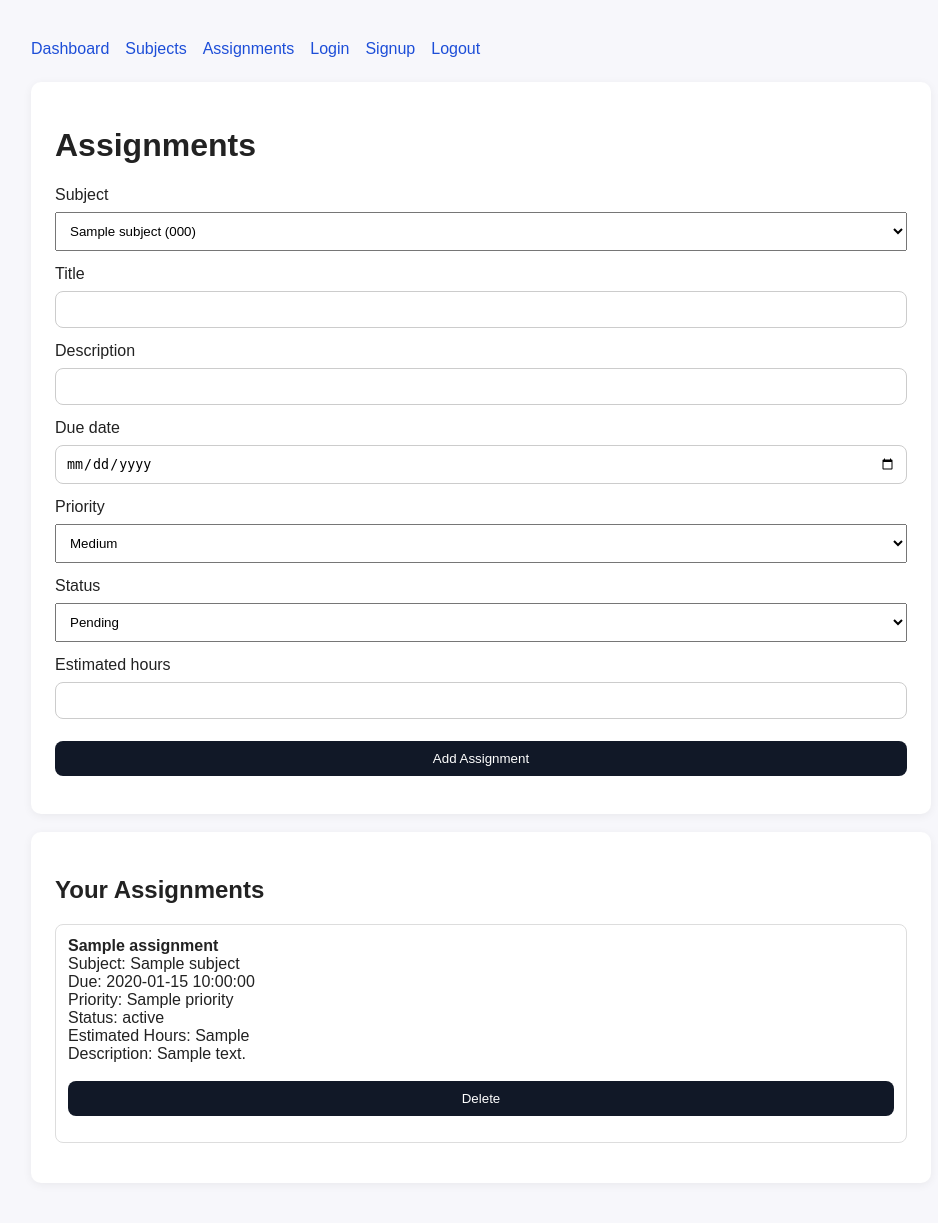
After one commit to mayankpathak-iu/software-engineering-project, a FastAPI app: template app/templates/assignments.html in a window 1280 px wide. The commit adds this page. Shown: the whole page, without its empty margins (159-1097 px from the left). Run offline with FastAPI, Linux system fonts and the light colour scheme; the template is opened without the code that fills it: most values are stand-ins (such as "Sample title", 1, 10 or a date in 2020).

Commit message:
Completed Assignment feature with testing

```diff
--- a/app/main.py
+++ b/app/main.py
@@ -4,7 +4,7 @@ from starlette.middleware.sessions import SessionMiddleware
 
 from app.db import Base, engine
 import app.models  # noqa: F401
-from app.routes import auth, dashboard, subjects
+from app.routes import auth, dashboard, subjects, assignments
 
 app = FastAPI(title="StudyFlow")
 
@@ -17,6 +17,7 @@ app.mount("/static", StaticFiles(directory="app/static"), name="static")
 app.include_router(auth.router)
 app.include_router(dashboard.router)
 app.include_router(subjects.router)
+app.include_router(assignments.router)
 
 @app.get("/")
 def root():
--- /dev/null
+++ b/app/templates/assignments.html
@@ -0,0 +1,79 @@
+{% extends "base.html" %}
+
+{% block content %}
+<div class="card">
+    <h1>Assignments</h1>
+
+    {% if subjects %}
+    <form method="post" action="/assignments">
+        <label>Subject</label>
+        <select name="subject_id" required style="width: 100%; padding: 10px; margin-top: 8px; margin-bottom: 14px;">
+            {% for subject in subjects %}
+                <option value="{{ subject.id }}">{{ subject.name }}{% if subject.code %} ({{ subject.code }}){% endif %}</option>
+            {% endfor %}
+        </select>
+
+        <label>Title</label>
+        <input type="text" name="title" required>
+
+        <label>Description</label>
+        <input type="text" name="description">
+
+        <label>Due date</label>
+        <input type="date" name="due_date" required>
+
+        <label>Priority</label>
+        <select name="priority" required style="width: 100%; padding: 10px; margin-top: 8px; margin-bottom: 14px;">
+            <option value="low">Low</option>
+            <option value="medium" selected>Medium</option>
+            <option value="high">High</option>
+        </select>
+
+        <label>Status</label>
+        <select name="status" required style="width: 100%; padding: 10px; margin-top: 8px; margin-bottom: 14px;">
+            <option value="pending" selected>Pending</option>
+            <option value="in_progress">In Progress</option>
+            <option value="completed">Completed</option>
+        </select>
+
+        <label>Estimated hours</label>
+        <input type="number" name="estimated_hours" min="1" required>
+
+        <button type="submit">Add Assignment</button>
+    </form>
+    {% else %}
+        <p>You need to create at least one subject before adding assignments.</p>
+        <p><a href="/subjects">Go to Subjects</a></p>
+    {% endif %}
+</div>
+
+<br>
+
+<div class="card">
+    <h2>Your Assignments</h2>
+
+    {% if assignments %}
+        <ul style="list-style: none; padding: 0;">
+            {% for assignment in assignments %}
+                <li style="margin-bottom: 14px; padding: 12px; border: 1px solid #ddd; border-radius: 8px;">
+                    <strong>{{ assignment.title }}</strong><br>
+                    Subject: {{ assignment.subject.name }}<br>
+                    Due: {{ assignment.due_date }}<br>
+                    Priority: {{ assignment.priority }}<br>
+                    Status: {{ assignment.status }}<br>
+                    Estimated Hours: {{ assignment.estimated_hours }}<br>
+                    {% if assignment.description %}
+                        Description: {{ assignment.description }}<br>
+                    {% endif %}
+
+                    <form method="post" action="/assignments/{{ assignment.id }}/delete" style="margin-top: 10px;">
+                        <button type="submit">Delete</button>
+                    </form>
+                </li>
+            {% endfor %}
+        </ul>
+    {% else %}
+        <p>No assignments added yet.</p>
+    {% endif %}
+</div>
+{% endblock %}
--- a/app/templates/base.html
+++ b/app/templates/base.html
@@ -55,6 +55,8 @@
 <body>
     <nav>
         <a href="/dashboard">Dashboard</a>
+        <a href="/subjects">Subjects</a>
+        <a href="/assignments">Assignments</a>
         <a href="/login">Login</a>
         <a href="/signup">Signup</a>
         <a href="/logout">Logout</a>
```
Also changed, not shown: app/routes/assignments.py (+101 -0 lines), app/templates/subjects.html (+8 -2 lines).
